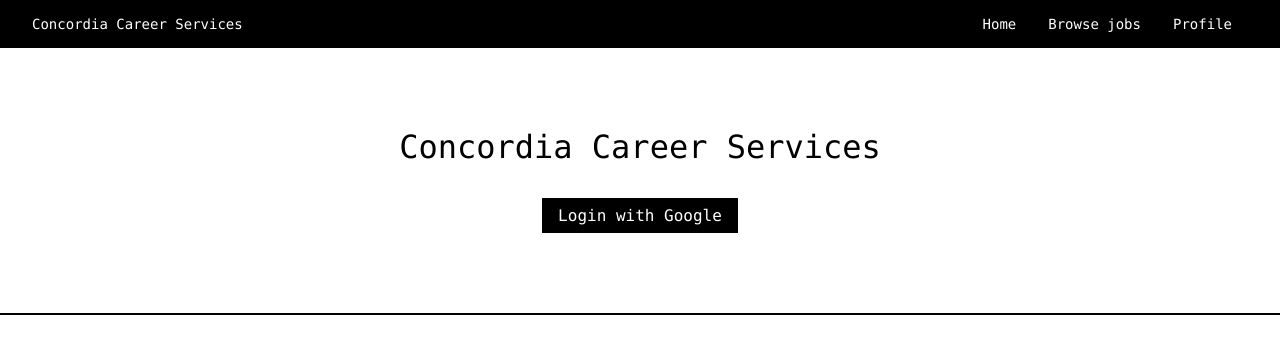
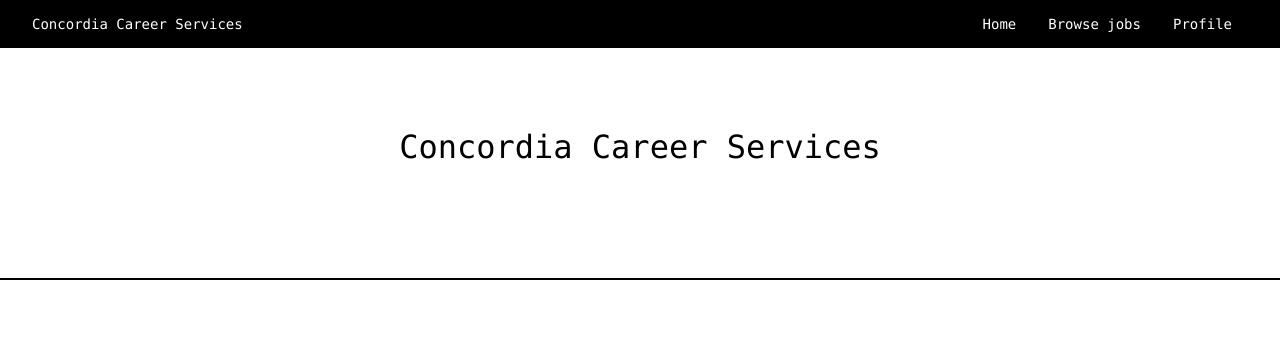
Before and after one commit to WaleedAhmed05/GoldenBullets-Soen6011summer2023, a Next.js app in the folder frontend/: page / in a window 1280 px wide. Shown: the top 354 px of the page. Built offline with nearby package versions, Linux system fonts and the light colour scheme; no server answers.

Commit message:
Remove login button from homepage

```diff
--- a/frontend/pages/index.js
+++ b/frontend/pages/index.js
@@ -1,25 +1,13 @@
-import Link from 'next/link'
-import { useAppContext } from '@/context/AppContext'
 import Header from '@/components/layout/Header'
 import styles from '@/styles/Home.module.scss'
 
 const Home = () => {
-	const { user, logout } = useAppContext()
-
 	return (
 		<>
 			<Header />
 			<main>
 				<div className={styles.hero}>
 					<h1>Concordia Career Services</h1>
-					{user ? (
-						<>
-							<p>Logged in as {user?.first_name}</p>
-							<button type="button" onClick={logout}>Logout</button>
-						</>
-					) : (
-						<Link href={`${process.env.NEXT_PUBLIC_API_URL}/auth/login/google`} className={styles.googleLogin}>Login with Google</Link>
-					)}
 				</div>
 			</main>
 		</>
```
